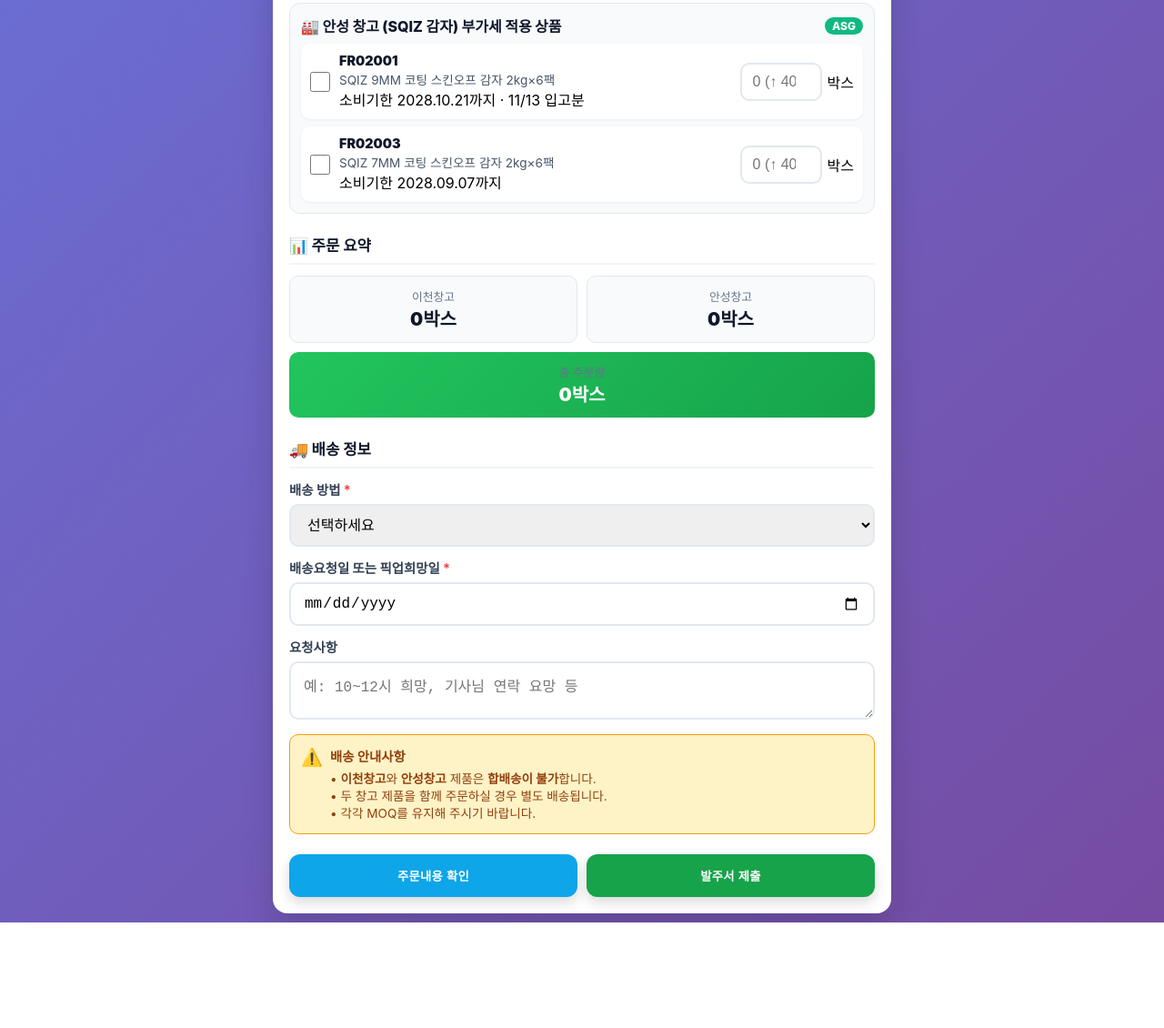
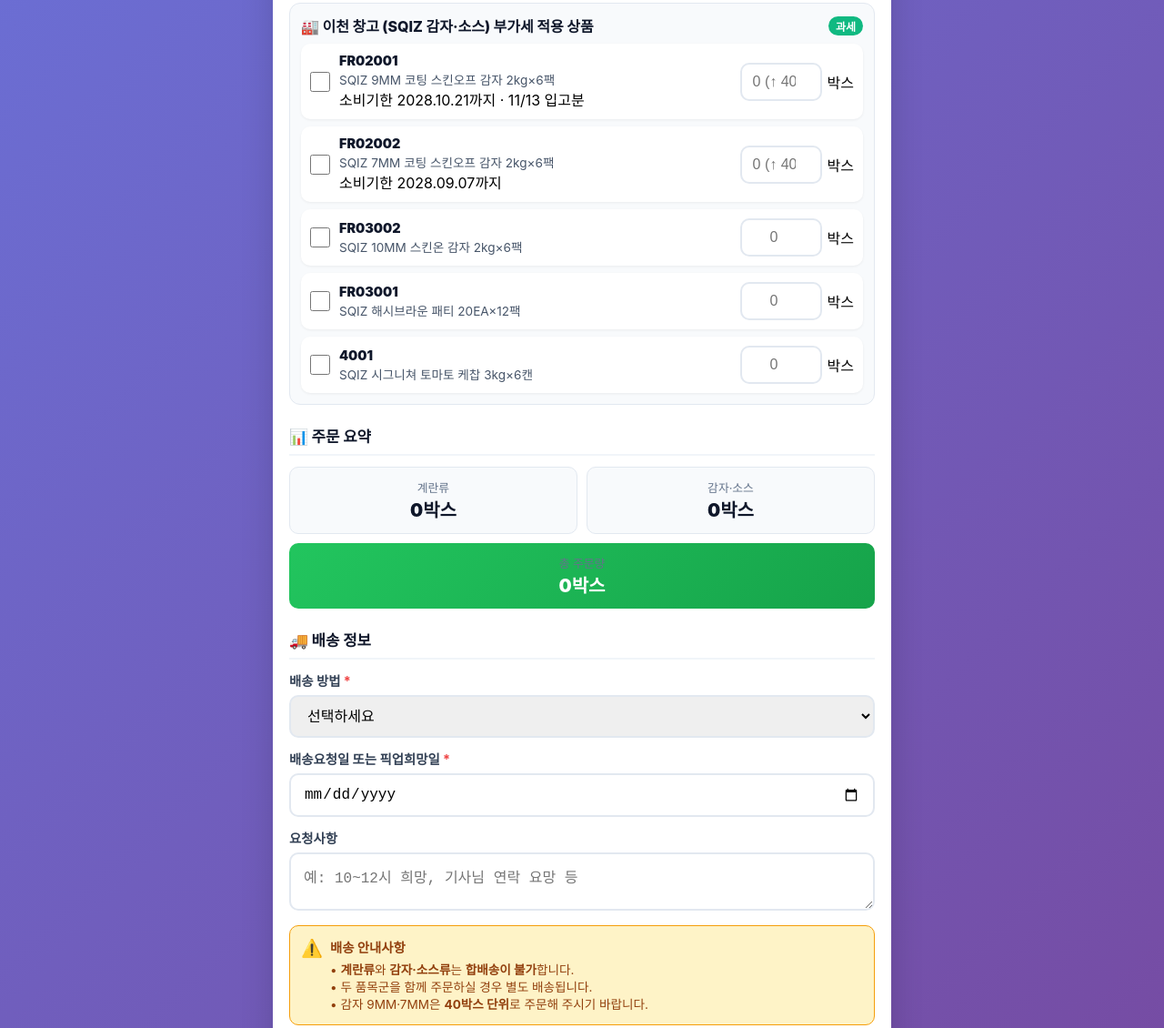
Before and after one commit to Spudk/foodridge-order-form, a plain HTML site: page index.html in a window 1280 px wide. Shown: the part 1193-2323 px from the top of the page at 91% size. Before the commit the page ends 2207 px from the top, so only its background shows below. Drawn offline with nearby package versions, Linux system fonts and the light colour scheme.

Commit message:
품목 정비: 7mm 코드 정정, 신규 3종 추가, 창고 이천으로 통합
- FR02003 → FR02002 (7mm, _config_발주자동화.json 기준으로 통일)
- 신규 추가: FR03002 10mm 스킨온 / FR03001 해시브라운 / 4001 토마토 케찹
- 신규 3종 MOQ 1박스 (40박스 단위는 9mm·7mm 감자만 유지)
- 현재 전 품목 이천 롯데물류 재고 → "안성 창고" 표기 제거
- 메일 제목 태그 [ICN]/[ASG]는 기존 라우팅 유지를 위해 변경하지 않음

Co-Authored-By: Claude Opus 5 <noreply@anthropic.com>

```diff
--- a/index.html
+++ b/index.html
@@ -139,7 +139,7 @@
           <div class="warehouse-section">
             <div class="warehouse-title">
               <span>🏭 이천 창고 (캐나다 계란류) 부가세 면세 상품</span>
-              <span class="warehouse-code">ICN</span>
+              <span class="warehouse-code">면세</span>
             </div>
 
             <div class="product-item">
@@ -191,11 +191,11 @@
             </div>
           </div>
 
-          <!-- 안성 창고 -->
+          <!-- 이천 창고 (감자·소스) -->
           <div class="warehouse-section">
             <div class="warehouse-title">
-              <span>🏭 안성 창고 (SQIZ 감자) 부가세 적용 상품</span>
-              <span class="warehouse-code">ASG</span>
+              <span>🏭 이천 창고 (SQIZ 감자·소스) 부가세 적용 상품</span>
+              <span class="warehouse-code">과세</span>
             </div>
 
             <div class="product-item">
@@ -211,13 +211,49 @@
             </div>
 
             <div class="product-item">
-              <input type="checkbox" id="prod-fr02003">
+              <input type="checkbox" id="prod-fr02002">
               <div class="product-info">
-                <div class="product-code">FR02003</div>
+                <div class="product-code">FR02002</div>
                 <div class="product-name">SQIZ 7MM 코팅 스킨오프 감자 2kg×6팩</div>
               </div>
               <div class="quantity">
-                <input type="number" class="quantity-input" id="qty-fr02003" min="0" step="40" inputmode="numeric" placeholder="0 (↑ 40단위)">
+                <input type="number" class="quantity-input" id="qty-fr02002" min="0" step="40" inputmode="numeric" placeholder="0 (↑ 40단위)">
+                <span>박스</span>
+              </div>
+            </div>
+
+            <div class="product-item">
+              <input type="checkbox" id="prod-fr03002">
+              <div class="product-info">
+                <div class="product-code">FR03002</div>
+                <div class="product-name">SQIZ 10MM 스킨온 감자 2kg×6팩</div>
+              </div>
+              <div class="quantity">
+                <input type="number" class="quantity-input" id="qty-fr03002" min="0" inputmode="numeric" placeholder="0">
+                <span>박스</span>
+              </div>
+            </div>
+
+            <div class="product-item">
+              <input type="checkbox" id="prod-fr03001">
+              <div class="product-info">
+                <div class="product-code">FR03001</div>
+                <div class="product-name">SQIZ 해시브라운 패티 20EA×12팩</div>
+              </div>
+              <div class="quantity">
+                <input type="number" class="quantity-input" id="qty-fr03001" min="0" inputmode="numeric" placeholder="0">
+                <span>박스</span>
+              </div>
+            </div>
+
+            <div class="product-item">
+              <input type="checkbox" id="prod-4001">
+              <div class="product-info">
+                <div class="product-code">4001</div>
+                <div class="product-name">SQIZ 시그니쳐 토마토 케찹 3kg×6캔</div>
+              </div>
+              <div class="quantity">
+                <input type="number" class="quantity-input" id="qty-4001" min="0" inputmode="numeric" placeholder="0">
                 <span>박스</span>
               </div>
             </div>
@@ -229,11 +265,11 @@
           <h3 class="section-title">📊 주문 요약</h3>
           <div class="summary-grid">
             <div class="summary-item">
-              <div class="label">이천창고</div>
+              <div class="label">계란류</div>
               <div class="value" id="icnTotal">0박스</div>
             </div>
             <div class="summary-item">
-              <div class="label">안성창고</div>
+              <div class="label">감자·소스</div>
               <div class="value" id="asgTotal">0박스</div>
             </div>
             <div class="summary-item total-summary">
@@ -261,9 +297,9 @@
             <input type="date" id="deliveryDate" required>
           </div>
 
-          <!-- 안성 + 배송요청일 때만 -->
+          <!-- 감자·소스 + 배송요청일 때만 -->
           <div class="form-group hidden" id="requestTypeGroup">
-            <label>출고 방식 (안성창고 + 배송 요청 시)</label>
+            <label>출고 방식 (감자·소스 + 배송 요청 시)</label>
             <select id="requestType">
               <option value="팔레트 출고" selected>팔레트 출고</option>
               <option value="수작업 출고">수작업 출고</option>
@@ -281,9 +317,9 @@
               <div>
                 <div class="delivery-notice-title">배송 안내사항</div>
                 <div class="delivery-notice-content">
-                  • <strong>이천창고</strong>와 <strong>안성창고</strong> 제품은 <strong>합배송이 불가</strong>합니다.<br>
-                  • 두 창고 제품을 함께 주문하실 경우 별도 배송됩니다.<br>
-                  • 각각 MOQ를 유지해 주시기 바랍니다.
+                  • <strong>계란류</strong>와 <strong>감자·소스류</strong>는 <strong>합배송이 불가</strong>합니다.<br>
+                  • 두 품목군을 함께 주문하실 경우 별도 배송됩니다.<br>
+                  • 감자 9MM·7MM은 <strong>40박스 단위</strong>로 주문해 주시기 바랍니다.
                 </div>
               </div>
             </div>
@@ -359,7 +395,9 @@
     $('orderNumber').value = generateOrderNumber();
 
     const ICN = ['5113','5313','5270','5139'];
-    const ASG = ['fr02001', 'fr02003'];
+    const ASG = ['fr02001', 'fr02002', 'fr03002', 'fr03001', '4001'];
+    // 40박스 단위 품목(기존 감자 2종). 신규 3종은 1박스 단위.
+    const MOQ40 = ['fr02001', 'fr02002'];
 
     function parseQty(v) {
       const n = parseInt(String(v).replace(/[^0-9]/g,''), 10);
@@ -401,8 +439,7 @@
 
         cb.addEventListener('change', () => {
           if (cb.checked) {
-            const isASG = ASG.includes(id);
-            const defaultVal = isASG ? 40 : 1;
+            const defaultVal = MOQ40.includes(id) ? 40 : 1;
             if (!qty.value || parseQty(qty.value) === 0) qty.value = String(defaultVal);
           } else {
             qty.value = '';
@@ -421,7 +458,7 @@
     }
 
     function applyASGStepSmart() {
-      ASG.forEach(id => {
+      MOQ40.forEach(id => {
         const qty = $('qty-' + id);
         if (!qty) return;
 
@@ -544,14 +581,17 @@
         {id:'5313', name:'캐나다 냉동 전란 2kg×6팩', wh:'이천'},
         {id:'5270', name:'캐나다 냉동 난황 2kg×6팩', wh:'이천'},
         {id:'5139', name:'캐나다 냉동 슈퍼휩 1kg×12팩', wh:'이천'},
-        {id:'fr02001', name:'SQIZ 9MM 코팅 스킨오프 감자 2kg×6팩', wh:'안성'},
-        {id:'fr02003', name:'SQIZ 7MM 코팅 스킨오프 감자 2kg×6팩', wh:'안성'}
+        {id:'fr02001', name:'SQIZ 9MM 코팅 스킨오프 감자 2kg×6팩', wh:'이천'},
+        {id:'fr02002', name:'SQIZ 7MM 코팅 스킨오프 감자 2kg×6팩', wh:'이천'},
+        {id:'fr03002', name:'SQIZ 10MM 스킨온 감자 2kg×6팩', wh:'이천'},
+        {id:'fr03001', name:'SQIZ 해시브라운 패티 20EA×12팩', wh:'이천'},
+        {id:'4001', name:'SQIZ 시그니쳐 토마토 케찹 3kg×6캔', wh:'이천'}
       ];
       P.forEach(p => {
         const cb = $('prod-' + p.id);
         const q = parseQty(($('qty-' + p.id) || {}).value);
         if (cb && cb.checked && q > 0) {
-          list.push(`• [${p.wh}] ${p.id} - ${p.name}: <strong>${q}박스</strong>`);
+          list.push(`• [${p.wh}] ${p.id.toUpperCase()} - ${p.name}: <strong>${q}박스</strong>`);
         }
       });
       html += list.length ? `<div>${list.join('<br>')}</div>` : `<p style="color:#ef4444">선택된 제품이 없습니다.</p>`;
@@ -610,8 +650,11 @@
         {id:'5313', label:'[이천] 5313 캐나다 냉동 전란 (2kg×6)'},
         {id:'5270', label:'[이천] 5270 캐나다 냉동 난황 (2kg×6)'},
         {id:'5139', label:'[이천] 5139 캐나다 냉동 슈퍼휩 (1kg×12)'},
-        {id:'fr02001', label:'[안성] FR02001 SQIZ 9MM 코팅 스킨오프 감자 (2kg×6)'},
-        {id:'fr02003', label:'[안성] FR02003 SQIZ 7MM 코팅 스킨오프 감자 (2kg×6)'}
+        {id:'fr02001', label:'[이천] FR02001 SQIZ 9MM 코팅 스킨오프 감자 (2kg×6)'},
+        {id:'fr02002', label:'[이천] FR02002 SQIZ 7MM 코팅 스킨오프 감자 (2kg×6)'},
+        {id:'fr03002', label:'[이천] FR03002 SQIZ 10MM 스킨온 감자 (2kg×6)'},
+        {id:'fr03001', label:'[이천] FR03001 SQIZ 해시브라운 패티 (20EA×12)'},
+        {id:'4001', label:'[이천] 4001 SQIZ 시그니쳐 토마토 케찹 (3kg×6캔)'}
       ];
       P.forEach(p => {
         const cb = $('prod-' + p.id);
@@ -790,7 +833,7 @@
       '5270':    { date: '2027-07-21', note: '' },             // 난황 생산 2026-07-21 · 풀필 3,444팩 (+2027-03-26 10팩) (WMS 11/6)
       '5139':    { date: '', note: '' },                       // 슈퍼휩 — 풀필 재고 없음 (WMS 11/6)
       'fr02001': { date: '2028-10-21', note: '11/13 입고분' }, // 9mm 시노 HS26FRG006 (생산 2026-10-22)
-      'fr02003': { date: '2028-09-07', note: '' }              // 7mm 시노 HS26FRG004 (생산 2026-09-08)
+      'fr02002': { date: '2028-09-07', note: '' }              // 7mm 시노 HS26FRG004 (생산 2026-09-08)
     };
     window.addEventListener('DOMContentLoaded', () => {
       Object.keys(EXPIRY).forEach(id => {
```
